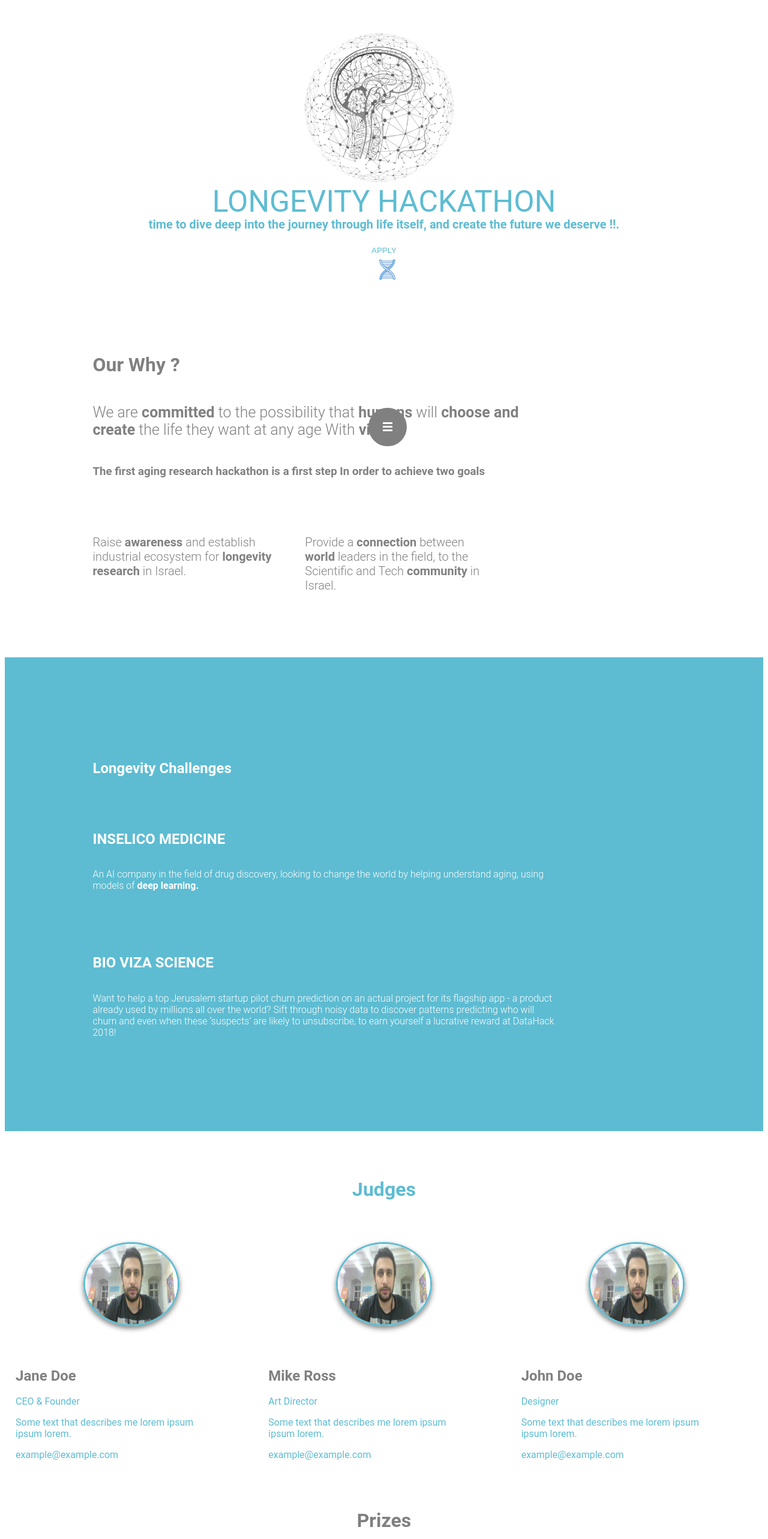
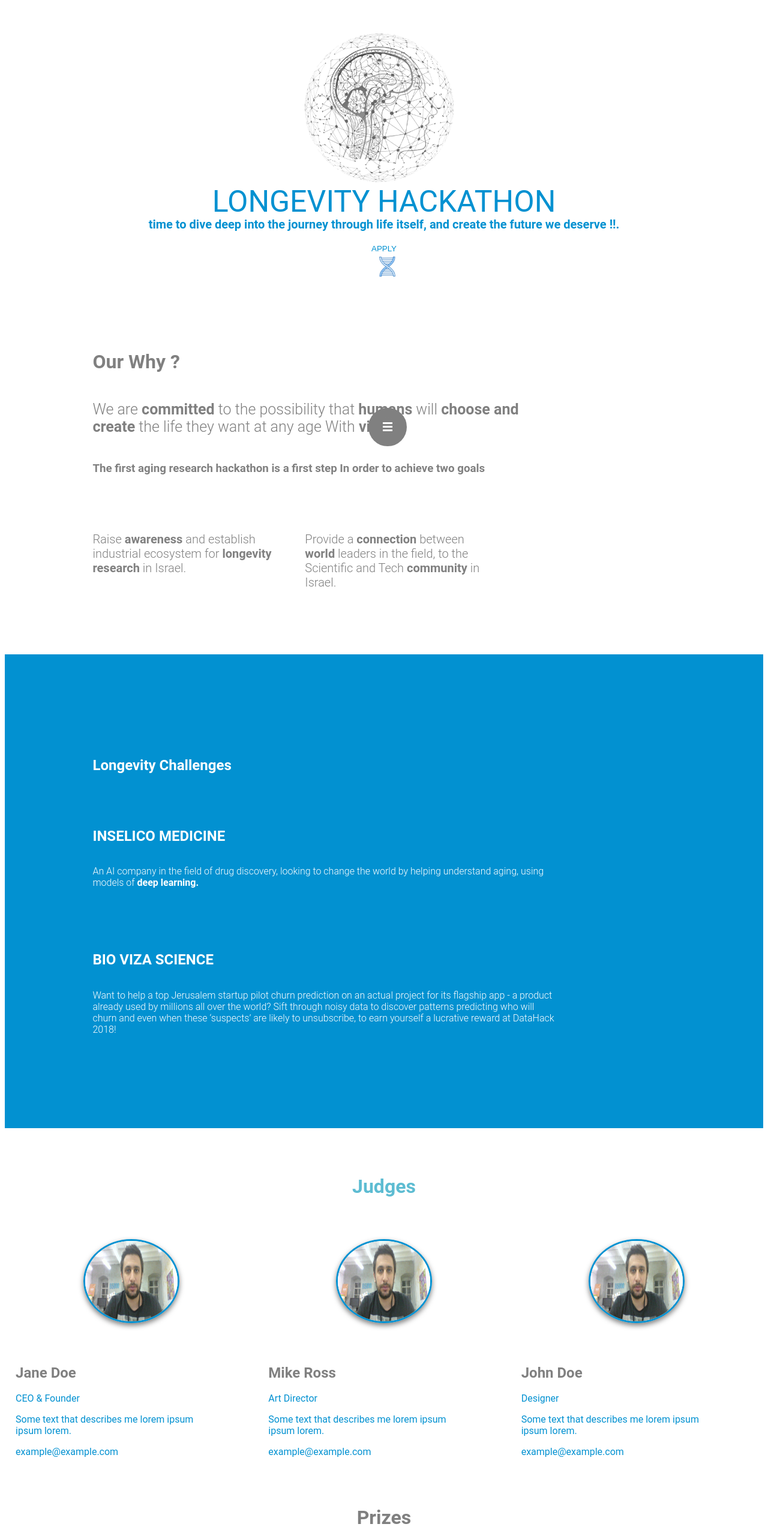
Before and after one commit to gilmarom/longevity, an Angular app: page / in a window 1280 px wide. Shown: the top 2566 px of the page at 60% size. Built offline with nearby package versions, Linux system fonts and the light colour scheme.

Commit message:
new style

```diff
--- a/src/app/app.component.css
+++ b/src/app/app.component.css
@@ -2,7 +2,7 @@
 body{    font-family: 'Roboto', sans-serif;}
 h1{ font-family: 'Roboto', sans-serif;}
 #home div{
-  color:#5DBCD2;
+  color:#0291D1;
   padding-top: 0px;
   font-family: 'Roboto', sans-serif;
 
@@ -413,11 +413,11 @@ background-color: 	darkgoldenrod;
 
 button{
   /*background-color: #80b09a;*/
-  height: 30px;
+  height: 25px;
   width: 100px;
   border: none;
   border-color: white;
-  color:#5DBCD2;
+  color:#0291D1;
   background: white;
 }
 
@@ -549,7 +549,7 @@ button{
 }
 
 .class-section.challnges {
-    background-color: 	 #5DBCD2;
+    background-color: 	 #0291D1;
   /*  background-image: url('/assets/brain.png');*/
      background-repeat: no-repeat;
       background-position: 50% 0;
@@ -686,7 +686,7 @@ label{
   color: black;
 }
 input[type=submit] {
-  background-color: #5DBCD2;
+  background-color: #0291D1;
   color: white;
   padding: 12px 20px;
   border: none;
@@ -851,7 +851,7 @@ input[type=submit]:hover {
   transform: rotate(0deg) translateY(-1em);
 }
 .menu li:hover {
-  background: #5DBCD2;
+  background: #0291D1;
   z-index: 10;
 }
 
@@ -987,7 +987,7 @@ footer{
 }
 
 .flex-container-footer #prodaction{
-  color:#5DBCD2;font-size:14px;text-align:left; position:absolute; left:78px;
+  color:#0291D1;font-size:14px;text-align:left; position:absolute; left:78px;
 }
 
 #profile{
@@ -1005,10 +1005,10 @@ footer{
   background-color:white;
 }
 #img{
-border-radius: 50%;    -webkit-border-radius: 50%; margin-top:2px;  border: 0.2em solid #5DBCD2;
+border-radius: 50%;    -webkit-border-radius: 50%; margin-top:2px;  border: 0.2em solid #0291D1;
 box-shadow: 0 4px 8px 0 rgba(0, 0, 0, 0.5);position:relative;top:20px; width:160px; height:140px;}
 
-#profile > div  >div > div >div> p{ color: #5DBCD2; background-color: white;  }
+#profile > div  >div > div >div> p{ color: #0291D1; background-color: white;  }
 #profile .button #contact{width:100%}
 /* Display the columns below each other instead of side by side on small screens */
 @media screen and (max-width: 650px) {
--- a/src/app/app.component.html
+++ b/src/app/app.component.html
@@ -153,7 +153,7 @@
    <div id="sponsorship" style="background-color:rgba(239,239,241,0.85);">
       <br>
       <div>
-         <h1 style="text-align:center; color:#5DBCD2;"><strong>Sponsorship & Partners</strong></h1>
+         <h1 style="text-align:center; color:#0291D1;"><strong>Sponsorship & Partners</strong></h1>
       </div>
       <br>
       <div class="flex-container-sponsers">
@@ -190,7 +190,7 @@
          <div class="left-1">
             <div class="column" style="background-color:white;">
                <p style="background-color:white; color:gray;text-align:center; width:100%;">Are you a technological expert or scientict ? Are you pessionate about making a big shift in the quality of human health ? if yes, Fill the form and Join the event</p>
-               <h1 style="text-align:center; color:#5DBCD2;">Join Us</h1>
+               <h1 style="text-align:center; color:#0291D1;">Join Us</h1>
                <hr>
                <form action="/action_page.php">
                   <input type="text" id="fname" name="firstname" placeholder="Your name..">
```
